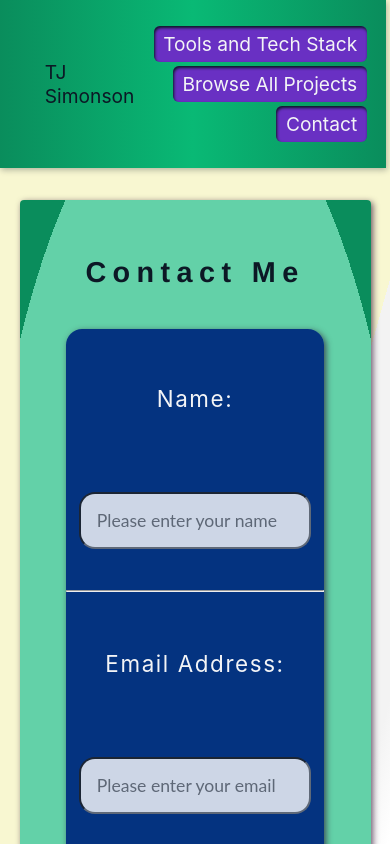
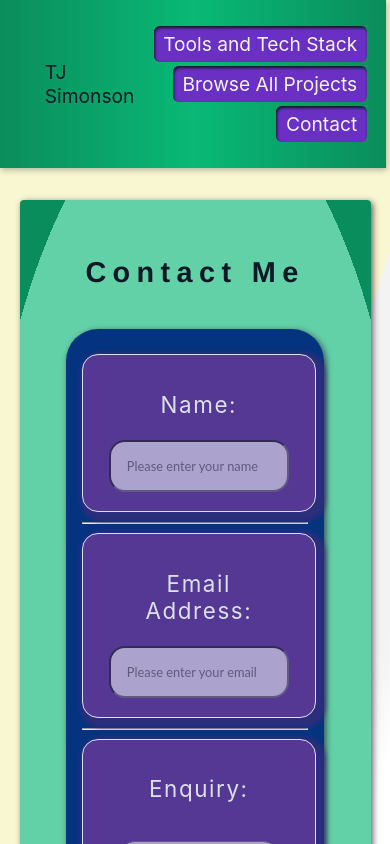
Before and after one commit to ttytango/nextjs-portofolio, a Next.js app: page /contact-me in a window 390 px wide. Shown: the top 844 px of the page. Built offline with nearby package versions, Linux system fonts and the light colour scheme.

Commit message:
added media queries

```diff
--- a/components/contact-me/contact-form.js
+++ b/components/contact-me/contact-form.js
@@ -51,7 +51,7 @@ function ContactForm(props) {
 			<hr />
 
 			<div className={styles.control}>
-				 <label htmlFor="description">Enquiry:</label>
+				 <label htmlFor="description" className={styles.descriptionLabel}>Enquiry:</label>
 				<textarea
 					rows="5"
 					cols="80"
--- a/components/contact-me/contact-form.module.scss
+++ b/components/contact-me/contact-form.module.scss
@@ -1,26 +1,52 @@
 @import "../../styles/variables";
 .contactForm {
+    padding: 1rem;
     // background: linear-gradient(to top, $black 14%, rgba($color-primary-dark, .7) 14% 70%, $color-primary-dark 40%);
-    background: linear-gradient(to top, $black 10%, $color-four-dark 11% 40%);
+    background: linear-gradient(to top, $black 14%, $color-four-dark 15% 40%);
     color: $white;
     width: 90%;
     margin: 1rem auto;
     box-shadow: $default-box-shadow;
-    border-radius: $default-card-border-radius*4;
-    .submitFormButton: {
-        padding: 1rem 0;
+    border-radius: $default-card-border-radius*8;
+    .contactForm>*{
+        overflow: hidden;
     }
+    .submitFormButton {
+        padding: 0.4rem 0;
+        border-radius: $default-card-border-radius*2;
+    }
+    min-height: 40vh;
+    max-height: 140vh;
+
 }
 
 .control {
+    background: $french-violet;
     display: flex;
     flex-direction: column;
     flex-wrap: nowrap;
     align-items: center;
     justify-items: center;
-    // justify-content: center;
-    // width: 70vw;
-    margin: 0.5rem auto;
+    border: 1px solid $white;
+    filter: opacity(0.9) saturate(.64);
+    border-top-left-radius: $default-card-border-radius*4;
+    border-top-right-radius: $default-card-border-radius*4;
+    border-bottom-left-radius: $default-card-border-radius*4;
+    border-bottom-right-radius: $default-card-border-radius*4;
+    padding: 1rem 1rem;
+     //justify-content: center;
+     width: 60vw;
+    min-height: 14vh;
+    max-height: 40vh;
+    margin: 0.6rem auto;
+    overflow: scrollbar;
+    box-shadow: 4px 4px 4px 6px rgba(60, 40, 160, 0.8);
+
+    @media(min-width: 768px) {
+        padding: 0 1rem;
+        border: none;
+    }
+
     // padding: 2rem;
     // justify-content: space-between;
     // align-content: space-around;
@@ -29,13 +55,12 @@
     label,
     input {
         align-self: center;
-        justify-self: center;
+        justify-self: flex-start;
         padding: 1rem 1rem;
         //margin: 0.8rem auto;
         min-width: 40%;
         max-width: 90%;
-        // height: 6vh;
-        margin: 2rem auto;
+        margin: 0.2rem auto;
     }
     label {
         // align-items: center;
@@ -48,8 +73,8 @@
     textarea {
         font-family: Lato, sans-serif;
         font-size: 1.1rem;
-        filter: opacity(.8);
-        -webkit-filter: opacity(.8);
+        filter: opacity(.6);
+        -webkit-filter: opacity(.6);
         transition: all .2s linear;
         border-radius: $default-card-border-radius*4;
         outline: none;
@@ -66,9 +91,23 @@
         width: 80%;
         padding: 0.5rem 1rem;
         margin: 1.2rem auto;
+
+
+    }
+    @media(max-width: 480px){
+        input,
+        textarea {
+            font-size: 0.8rem;
+        }
     }
     @media(min-width: 768px) {
-        height: 20vh;
+        height: 10vh;
         flex-direction: row;
+        font-size: 0.4rem;
+        .contactForm>*{
+            overflow: hidden;
+
+        }
     }
+
 }
```
Also changed, not shown: pages/techstack/techstack.module.scss (+10 -1 lines).
